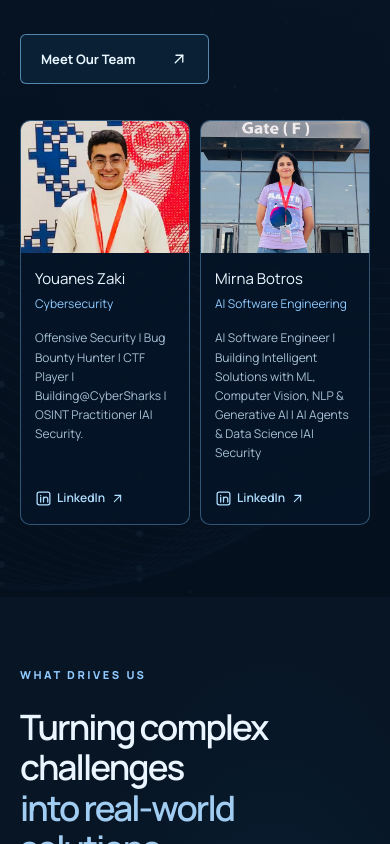
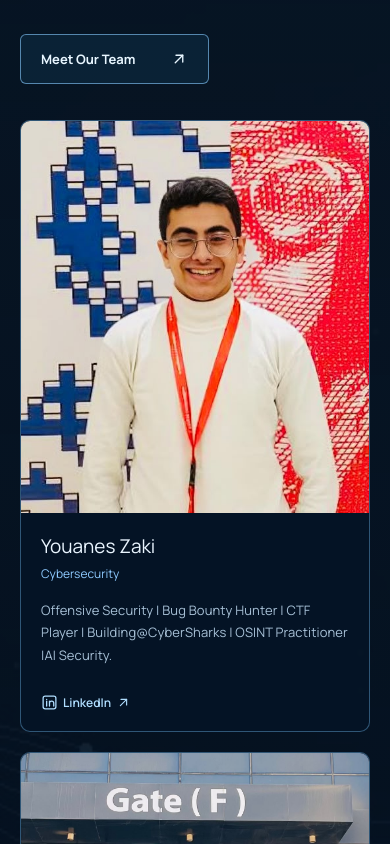
Before and after one commit to Dark-Synapses/our_platform, a React (Vite) app in the folder frontend/: page /about in a window 390 px wide. Shown: the part 1480-2324 px from the top of the page. Built offline with nearby package versions, Linux system fonts and the light colour scheme; no server answers.

Commit message:
style: refine team cards and responsive layout

```diff
--- a/frontend/src/styles/about-premium.css
+++ b/frontend/src/styles/about-premium.css
@@ -151,3 +151,95 @@
     gap: 5px;
   }
 }
+
+
+/* DS TEAM REFINEMENT V3 */
+
+.ds-about-team-grid {
+  align-items: stretch;
+}
+
+.ds-about-person {
+  display: flex;
+  flex-direction: column;
+  height: 100%;
+  min-width: 0;
+}
+
+.ds-about-person-image {
+  width: 100%;
+  height: auto;
+  aspect-ratio: 4 / 5;
+  overflow: hidden;
+  background: radial-gradient(
+    circle at 50% 45%,
+    #17456c 0%,
+    #071525 75%
+  );
+}
+
+.ds-about-person-image img {
+  display: block;
+  width: 100%;
+  height: 100%;
+  object-fit: cover;
+  object-position: center 20%;
+}
+
+.ds-about-person-body {
+  display: flex;
+  flex: 1;
+  flex-direction: column;
+  min-width: 0;
+}
+
+.ds-about-person-body > a {
+  margin-top: auto;
+}
+
+@media (max-width: 600px) {
+  .ds-about-team-grid {
+    grid-template-columns: 1fr;
+    gap: 20px;
+    max-width: 420px;
+    margin-inline: auto;
+  }
+
+  .ds-about-person-image {
+    aspect-ratio: 4 / 4.5;
+  }
+
+  .ds-about-person-body {
+    padding: 20px;
+  }
+
+  .ds-about-person h3 {
+    font-size: 19px;
+  }
+
+  .ds-about-person-body > p:not(.ds-about-person-role) {
+    font-size: 13px;
+    line-height: 1.7;
+  }
+}
+
+@media (max-width: 380px) {
+  .ds-about-person-image {
+    aspect-ratio: 1 / 1;
+  }
+}
+
+/* DS TEAM TYPOGRAPHY FINAL */
+
+.ds-about-person-body > p:not(.ds-about-person-role) {
+  font-size: 13px;
+  line-height: 1.8;
+  letter-spacing: 0.01em;
+}
+
+@media (max-width: 600px) {
+  .ds-about-person-body > p:not(.ds-about-person-role) {
+    font-size: 13px;
+    line-height: 1.75;
+  }
+}
```
